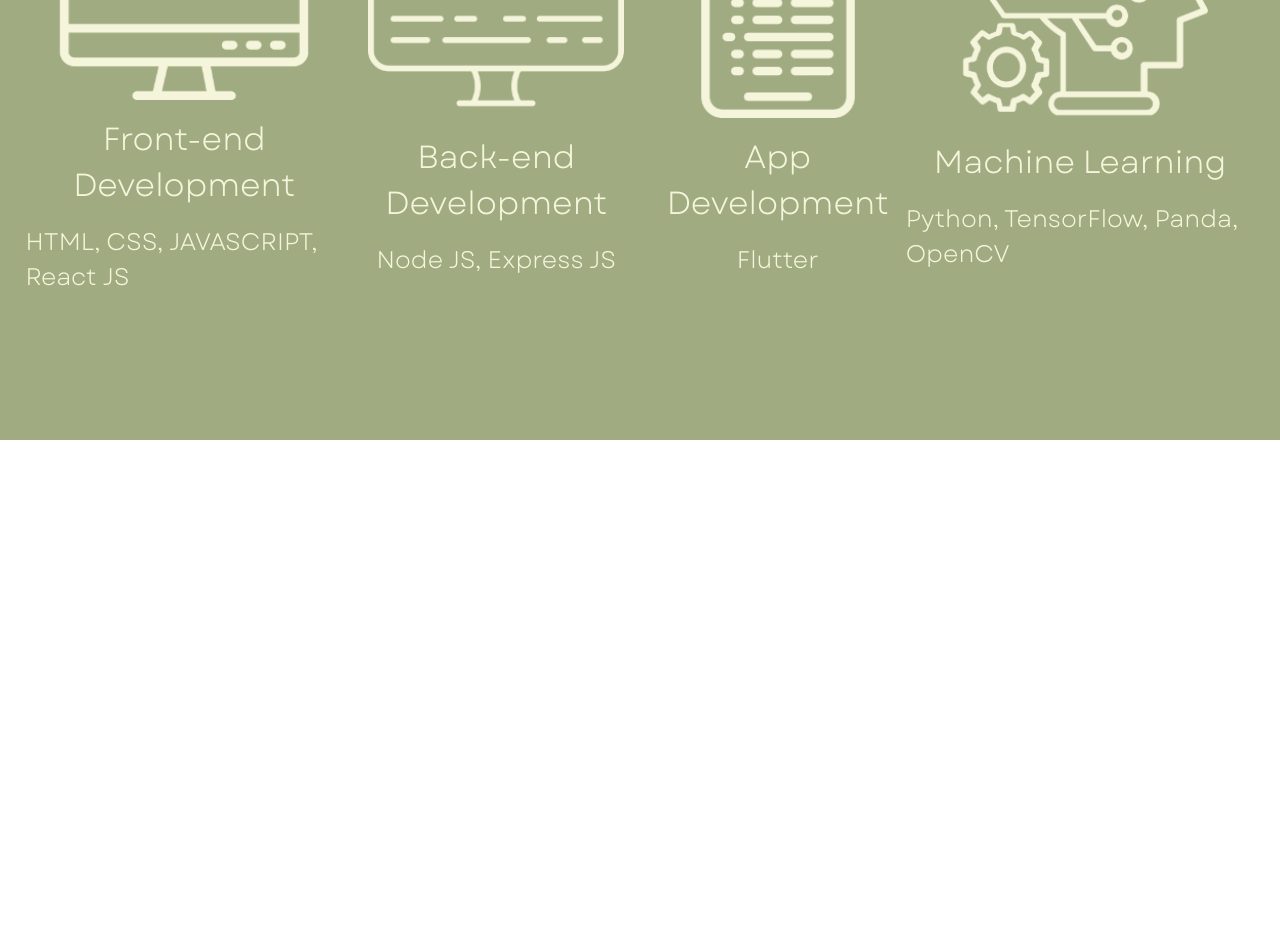
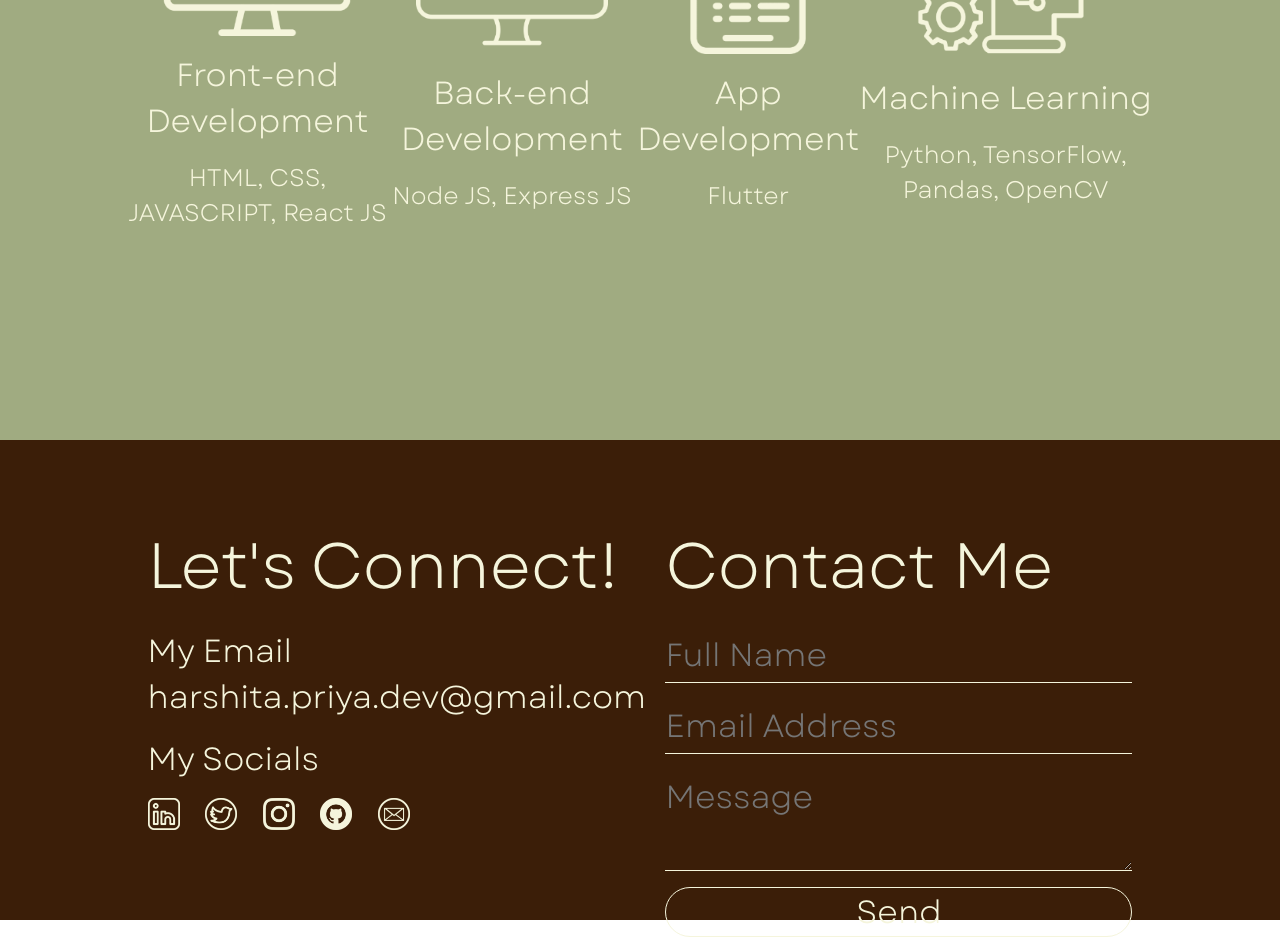
Before and after one commit to harshita-priya1/portfolio, a React (Create React App) app: page / in a window 1280 px wide. Shown: the part 1960-2897 px from the top of the page. Before the commit the page ends 2400 px from the top, so only its background shows below. Built offline with nearby package versions, Linux system fonts and the light colour scheme.

Commit message:
Contacts page added

```diff
--- a/src/App.js
+++ b/src/App.js
@@ -13,7 +13,7 @@ function App() {
       <About/>
       <Techs/>
       {/* <Projects/> */}
-      {/* <Contacts/> */}
+      <Contacts/>
     </div>
   );
 }
--- a/src/components/Contacts.css
+++ b/src/components/Contacts.css
@@ -1,21 +1,86 @@
+*{
+    box-sizing: border-box;
+}
 .contact {
-    margin-bottom: 0;
     background-color: #3b1e08;
-    height: 60svh;
-    width: 100svw;
-    /* color: beige; */
-    /* font-family: 'Garet-Book'; */
+    height: 60vh;
+    width: 100vw;
+    color: beige;
+    display: flex;
+    justify-content: center;
+    padding: 10vh 10vw 10vh 10vw;
+    gap: 5vw;
+}
+.contact-content {
+    display: flex;
+    justify-content: space-evenly;
+    flex: 1;
+}
+.contact-left{
     display: flex;
     flex-direction: column;
-    justify-content: space-evenly;
-    font-size: 2em;
-    /* padding: 1em; */
+    gap: 2vh;
 }
-img{
-    height: 2em;
+.contact-icons {
+    display: flex;
+    flex-direction: row;
+    gap: 2vw;
+    align-items: center;
+}
+.socials {
+    display: flex;
+    flex-direction: column;
+    gap: 2vh;
+}
+.contact-right {
+    display: flex;
+    flex-direction: column;
+    gap: 2vh;
+}
+.contact-form {
+    display: flex;
+    flex-direction: column;
+    gap: 2vh;
+}
+.c1 {
+    font-size: 8vh;
+}
+.c2 {
+    font-size: 4vh;
+}
+.contact-form>input {
+    background-color: transparent;
+    border: none;
+    border-bottom: 1px solid beige;
+    color: beige;
+    font-size: 4vh;
+    padding: 0.5vh 0 0.5vh 0;
+}
+.contact-form>textarea {
+    background-color: transparent;
+    border: none;
+    border-bottom: 1px solid beige;
+    color: beige;
+    font-size: 4vh;
+    padding: 0.5vh 0 0.5vh 0;
+}
+.contact-form>button{
+    background-color: transparent;
+    border: 1px solid beige;
+    color: beige;
+    font-size: 4vh;
+    border-radius: 1em;
+}
+
+
+
+
+
+.contact-icons>img{
+    height: 4vh;
     width: auto;
 }
-.text {
+/* .text {
     color: beige;
     font-size: 1.25em;
 }
@@ -23,14 +88,11 @@ img{
     justify-content: space-evenly;
     align-items: center;
     display: flex;
-    /* align-items: center; */
-    /* justify-content: space-evenly; */
 }
 .msg {
     display: flex;
     flex-direction: row;
     align-items: center;
-    /* justify-content: center; */
 }
 .button {
     background-color: beige;
@@ -38,4 +100,4 @@ img{
     border-radius: 0.5em;
     padding: 0.25em 0.5em 0.25em 0.5em;
     color: #3b1e08;
-}
+} */
--- a/src/components/Contacts.js
+++ b/src/components/Contacts.js
@@ -11,7 +11,41 @@ import Gmail from  "../assets/gmail.png"
 const Contacts = () => {
     return(
         <div className="contact">
-            <div className="text">Let's connect!</div>
+            <div className="contact-content">
+                <div className="contact-left">
+                    <div className="c1">Let's Connect!</div>
+                    <div className="mail">
+                        <div className="c2"><bold>My Email</bold></div>
+                        <div className="c2">harshita.priya.dev@gmail.com</div>
+                    </div>
+                    <div className="socials">
+                        <div className="c2"><bold>My Socials</bold></div>
+                        <div className="contact-icons">
+                            <img src={LinkedIn} alt="LinkedIn"></img>
+                            <img src={Twitter} alt="Twitter"></img>
+                            <img src={Insta} alt="Instagram"></img>
+                            <img src={Github} alt="Github"></img>
+                            <img src={Gmail} alt="Gmail"></img>
+                        </div>
+                    </div>
+                </div>
+                <div className="contact-right">
+                    <div className="c1">Contact Me</div>
+                    <form className="contact-form">
+                        <input type="text" placeholder="Full Name"></input>
+                        <input type="text" placeholder="Email Address"></input>
+                        <textarea placeholder="Message"></textarea>
+                        <button type="submit">Send</button>
+                    </form>
+                </div>
+            </div>
+        </div>
+    )
+}
+
+export default Contacts
+
+{/* <div className="text">Let's connect!</div>
             <div className="icons">
                 <img src={LinkedIn} alt="LinkedIn"></img>
                 <img src={Twitter} alt="Twitter"></img>
@@ -22,9 +56,4 @@ const Contacts = () => {
             <div className="msg">
                 <div className="text">Interested in working together?</div>
                 <div className="button">CONTACT</div>
-            </div>
-        </div>
-    )
-}
-
-export default Contacts
+            </div>         */}
--- a/src/components/Home.css
+++ b/src/components/Home.css
@@ -56,6 +56,9 @@
         /* background-color: palevioletred; */
     }
 }
+.a4> img {
+    height:4vh;
+}
 .left {
     /* background-color: rgba(160, 154, 165, 0.2);
     backdrop-filter: blur(2px); */
--- a/src/components/Techs.css
+++ b/src/components/Techs.css
@@ -14,13 +14,14 @@
     justify-content: center;
     gap: 4vh;
     /* align-items: center; */
-    padding: 10vh 2vw;
+    padding: 10vh 10vw;
 }
 .tech-title {
     font-size: 8vh;
 }
 .tech-skills {
     display:flex;
+    flex:1;
     justify-content: space-evenly;
 
 }
@@ -37,10 +38,11 @@
 }
 .techs>p {
     font-size: 3vh;
+    text-align: center;
 }
 .image {
     /* height: 100%; */
-    width: 20vw;
+    width: 15vw;
     height: auto;
 }
 /* .tcontent {
--- a/src/components/Techs.js
+++ b/src/components/Techs.js
@@ -29,8 +29,8 @@ const Techs = () => {
                     </div>
                     <div className="techs">
                         <img src={ml} className="image"></img>
-                        <div>Machine Learning</div>
-                        <p>Python, TensorFlow, Panda, OpenCV</p>
+                        <div>  Machine Learning</div>
+                        <p>Python, TensorFlow, Pandas, OpenCV</p>
                     </div>
                 </div>
             </div>
```
